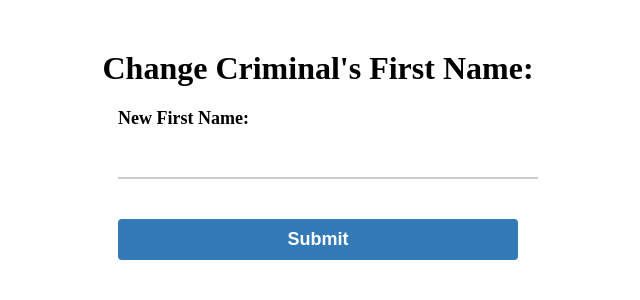
After one commit to StevenAHan/City-Jail-Database, a Flask app: template templates/officer_change_first.html in a window 1280 px wide. The commit adds this page. Shown: the top 300 px of the page, without its empty margins (322-962 px from the left). Run offline with Flask 3, Linux system fonts and the light colour scheme; the template is opened without the code that fills it: most values are stand-ins (such as "Sample title", 1, 10 or a date in 2020); some libraries are stand-ins or nearby versions.

Commit message:
Change first name works

```diff
--- a/app.py
+++ b/app.py
@@ -211,41 +211,37 @@ def deleteAlias(criminal_id, alias):
     removeAlias(criminal_id, alias)
     return redirect(f"/criminal/{criminal_id}")
 
-@app.route("/criminals/<string:id>/editfirst/<string:new_first>")
-def changeCrimFirst(id, new_first):
+@app.route("/criminals/<string:id>/editfirst/", methods=["GET", "POST"])
+def changeCrimFirstPage(id):
     if current_user.get_power() == "V":
         return redirect("/")
-    runStatement(f'UPDATE criminals SET First="{new_first}" WHERE Criminal_ID="{id}"')
+    if request.method == "POST":
+        newFirst = request.form.get('first')
+        print(newFirst)
+        runStatement(f"UPDATE criminals SET First='{newFirst}' WHERE criminal_id='{id}'")
+        return redirect(f"/criminals/{id}")
+    return render_template("criminal_change_first.html", id=id)
 
-@app.route("/officers/<string:id>/editfirst/<string:new_first>")
-def changeOffFirst(id, new_first):
+@app.route("/officers/<string:id>/editfirst/", methods=["GET", "POST"])
+def changeOfficerFirstPage(id):
     if current_user.get_power() == "V":
         return redirect("/")
-    runStatement(f'UPDATE criminals SET First="{new_first}" WHERE Officer_ID="{id}"')
+    if request.method == "POST":
+        newFirst = request.form.get('first')
+        runStatement(f"UPDATE officers SET First='{newFirst}' WHERE officer_id='{id}'")
+        return redirect(f"/officers/{id}")
+    return render_template("officer_change_first.html", id=id)
 
-@app.route("/prob_officer/<string:id>/editfirst/<string:new_first>")
-def changeProbOffFirst(id, new_first):
+@app.route("/prob_officer/<string:id>/editfirst/", methods=["GET", "POST"])
+def changeProbOfficerFirstPage(id):
     if current_user.get_power() == "V":
         return redirect("/")
-    runStatement(f'UPDATE criminals SET First="{new_first}" WHERE Prob_ID="{id}"')
+    if request.method == "POST":
+        newFirst = request.form.get('first')
+        runStatement(f"UPDATE prob_officer SET First='{newFirst}' WHERE prob_id='{id}'")
+        return redirect(f"/prob_officer/{id}")
+    return render_template("prob_officer_change_first.html", id=id)
 
-@app.route("/criminals/<string:id>/editlast/<string:new_last>")
-def changeCrimLast(id, new_last):
-    if current_user.get_power() == "V":
-        return redirect("/")
-    runStatement(f'UPDATE criminals SET Last="{new_last}" WHERE Criminal_ID="{id}"')
-
-@app.route("/officers/<string:id>/editlast/<string:new_last>")
-def changeOffLast(id, new_last):
-    if current_user.get_power() == "V":
-        return redirect("/")
-    runStatement(f'UPDATE criminals SET Last="{new_last}" WHERE Officer_ID="{id}"')
-
-@app.route("/prob_officer/<string:id>/editlast/<string:new_last>")
-def changeProbOffLast(id, new_last):
-    if current_user.get_power() == "V":
-        return redirect("/")
-    runStatement(f'UPDATE criminals SET Last="{new_last}" WHERE Prob_ID="{id}"')
 
 @app.route("/criminals/<string:criminal_id>/addalias", methods=["GET", "POST"])
 def addAliasPage(criminal_id):
--- a/templates/criminal.html
+++ b/templates/criminal.html
@@ -12,6 +12,8 @@
         <a href="/home"><img src="{{ url_for('static', filename='images/home.png') }}" alt="Home"></a>
         <h1>Criminals</h1>
         <p class="text">Criminal ID: {{data.Criminal_ID[0]}}</p>
+        <a href="/criminals/{{data.Criminal_ID[0]}}/editfirst">Change First Name</a>
+
         <p class="text">Name: {{data.First[0]}} {{data.Last[0]}}</p>
         <p class="text">Address: {{data.Street[0]}}, {{data.City[0]}}, {{data.State[0]}}, {{data.Zip[0]}}</p>
         <p class="text">Phone:  {{data.Phone[0]}}</p>
--- a/templates/officer.html
+++ b/templates/officer.html
@@ -11,6 +11,7 @@
       <h1>Officers</h1>
       <div class="officer-info">
         <p class="officer-id">Officer ID: {{data.Officer_ID[0]}}</p>
+        <a href="/officers/{{data.Officer_ID[0]}}/editfirst">Change First Name</a>
         <p class="officer-name">Name: {{data.First[0]}} {{data.Last[0]}}</p>
         <p class="officer-phone">Phone: {{data.Phone[0]}}</p>
         <p class="officer-badge">Badge: {{data.Badge[0]}}</p>
--- /dev/null
+++ b/templates/officer_change_first.html
@@ -0,0 +1,9 @@
+{% extends 'base.html' %}
+{% block content %}
+<h1>Change Criminal's First Name:</h1>
+<form action="/officers/{{id}}/editfirst" method="POST">
+    <label for="input">New First Name:</label>
+    <input type="text" name="first">
+    <input type="submit">
+</form>
+{% endblock %}
--- a/templates/probationOfficer.html
+++ b/templates/probationOfficer.html
@@ -9,6 +9,7 @@
   <body>
     <h1>Probation Officers</h1>
     <p>Probation ID: {{data.Prob_ID[0]}}</p>
+    <a href="/probationOfficer/{{data.Prob_ID[0]}}/editfirst">Change First Name</a>
     <p>Name: {{data.First[0]}} {{data.Last[0]}}</p>
     <p>Phone:  {{data.Phone[0]}}</p>
     <p>Email: {{data.Email[0]}}</p>
```
Also changed, not shown: templates/criminal_change_first.html (added, +9 -0 lines), templates/prob_officer_change_first.html (added, +9 -0 lines).
